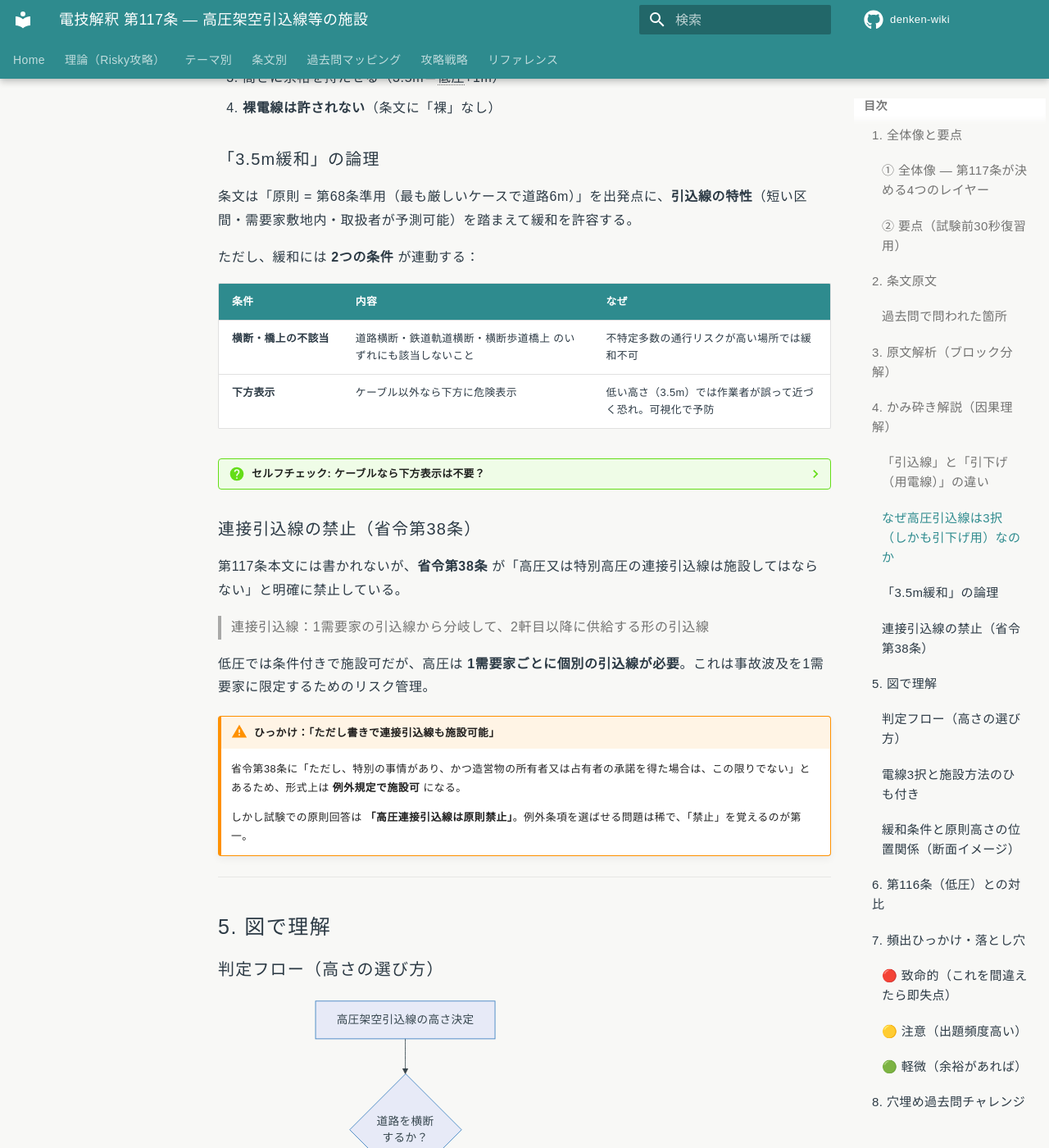
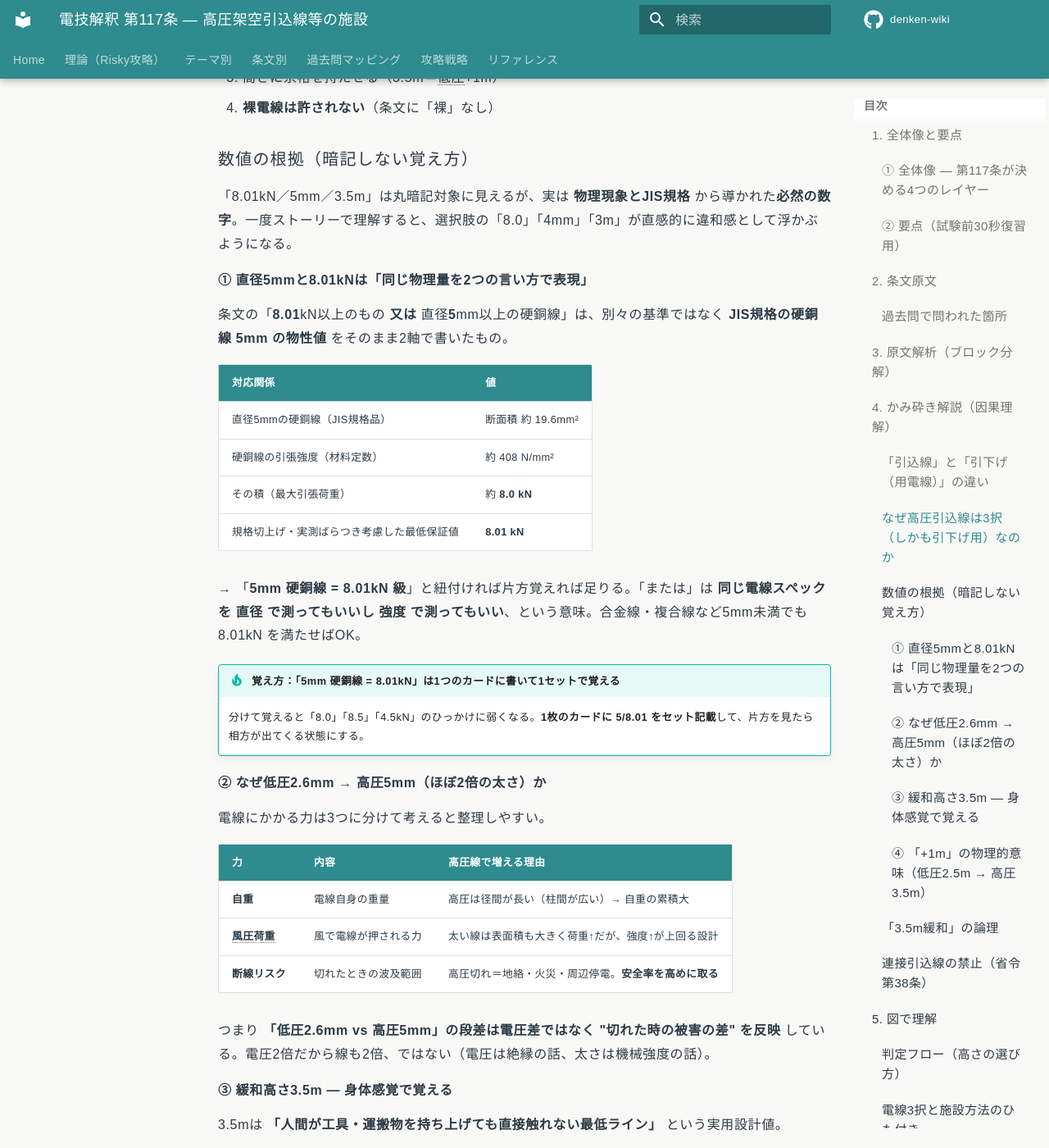
Before and after one commit to kfurufuru/denken-wiki, an MkDocs documentation site: the page built from docs/articles/kaishaku/117.md, in a window 1280 px wide and 1400 px high, scrolled down 7756 px. Shown: the whole window at 82% size. Built offline with MkDocs 1.6.1 and Material for MkDocs 9.7.7, drawn with Linux system fonts in a browser that asks for light colours; comment, search, counter and statistics services are not loaded; some of the changed text lies outside the part shown.

Commit message:
update(kaishaku/117): v1.2 — 数値の根拠（暗記しない覚え方）セクション追加
5mm/8.01kN/3.5m/+1m の4数値を物理現象・JIS規格・身体感覚・接近放電の
安全距離にひも付け、丸暗記を回避。
- 5mm硬銅線=8.01kN は同じ物性値の2軸表現として1セット化
- 3.5m は身体感覚（工具を持ち上げても届かない高さ）＋第68条歩道橋上と整合
- +1m は接近放電の安全距離由来
- 「5mm硬銅線を3.5m高さに張る」の1本ストーリーで4数値を束ねる

```diff
--- a/docs/articles/kaishaku/117.md
+++ b/docs/articles/kaishaku/117.md
@@ -250,6 +250,73 @@
 2. 引込専用の電線設計（引下げ用高圧絶縁電線 = 屋側引下げの曲げ・支持に最適化）
 3. 高さに余裕を持たせる（3.5m＝低圧+1m）
 4. **裸電線は許されない**（条文に「裸」なし）
+
+### 数値の根拠（暗記しない覚え方）
+
+「8.01kN／5mm／3.5m」は丸暗記対象に見えるが、実は **物理現象とJIS規格** から導かれた**必然の数字**。一度ストーリーで理解すると、選択肢の「8.0」「4mm」「3m」が直感的に違和感として浮かぶようになる。
+
+#### ① 直径5mmと8.01kNは「同じ物理量を2つの言い方で表現」
+
+条文の「**8.01**kN以上のもの **又は** 直径**5**mm以上の硬銅線」は、別々の基準ではなく **JIS規格の硬銅線 5mm の物性値** をそのまま2軸で書いたもの。
+
+| 対応関係 | 値 |
+|---|---|
+| 直径5mmの硬銅線（JIS規格品） | 断面積 約 19.6mm² |
+| 硬銅線の引張強度（材料定数） | 約 408 N/mm² |
+| その積（最大引張荷重） | 約 **8.0 kN** |
+| 規格切上げ・実測ばらつき考慮した最低保証値 | **8.01 kN** |
+
+→ 「**5mm 硬銅線 = 8.01kN 級**」と紐付ければ片方覚えれば足りる。「または」は **同じ電線スペックを **直径** で測ってもいいし **強度** で測ってもいい**、という意味。合金線・複合線など5mm未満でも 8.01kN を満たせばOK。
+
+!!! tip "覚え方：「5mm 硬銅線 = 8.01kN」は1つのカードに書いて1セットで覚える"
+    分けて覚えると「8.0」「8.5」「4.5kN」のひっかけに弱くなる。**1枚のカードに 5/8.01 をセット記載**して、片方を見たら相方が出てくる状態にする。
+
+#### ② なぜ低圧2.6mm → 高圧5mm（ほぼ2倍の太さ）か
+
+電線にかかる力は3つに分けて考えると整理しやすい。
+
+| 力 | 内容 | 高圧線で増える理由 |
+|---|---|---|
+| **自重** | 電線自身の重量 | 高圧は径間が長い（柱間が広い）→ 自重の累積大 |
+| **風圧荷重** | 風で電線が押される力 | 太い線は表面積も大きく荷重↑だが、強度↑が上回る設計 |
+| **断線リスク** | 切れたときの波及範囲 | 高圧切れ＝地絡・火災・周辺停電。**安全率を高めに取る** |
+
+つまり **「低圧2.6mm vs 高圧5mm」の段差は電圧差ではなく "切れた時の被害の差" を反映** している。電圧2倍だから線も2倍、ではない（電圧は絶縁の話、太さは機械強度の話）。
+
+#### ③ 緩和高さ3.5m — 身体感覚で覚える
+
+3.5mは **「人間が工具・運搬物を持ち上げても直接触れない最低ライン」** という実用設計値。
+
+| 高さの目安 | 状況 |
+|---|---|
+| 〜1.7m | 一般成人の身長 |
+| 〜2.0m | 手を伸ばして届く |
+| 〜2.5m | **低圧緩和**（人だけ通る場所）— 触らなければ安全 |
+| 〜3.0m | 梯子・棒・運搬物を頭上に持ち上げる |
+| **3.5m** | **高圧緩和**— 工具を持ち上げても **直接接触はしない** |
+
+しかも 3.5m は条文間で**意図的に揃えられている数字**。
+
+- **第68条**「**横断歩道橋上**の架空電線」: 路面上 **3.5m**（歩道橋上で人が立っても触れない）
+- **第117条**「高圧架空引込線の緩和」: 地表上 **3.5m**（同じ思想）
+
+→ 「**3.5m＝歩道橋の上に人が立っても届かない高さ**」と紐付けると忘れない。
+
+#### ④ 「+1m」の物理的意味（低圧2.5m → 高圧3.5m）
+
+低圧と高圧の差「+1m」は、偶然の値ではなく **接近放電（アーク放電）の安全距離** に由来する。
+
+- 低圧（〜600V）: 触れなければ感電しない → **手の届かない 2.5m** で足りる
+- 高圧（600V超〜7,000V）: **空気の絶縁破壊で接触前に感電する** → 接近放電の安全距離 約1m を上乗せ
+
+空気の絶縁破壊電圧は **約3kV/mm**（標準条件下）= **1mで約3,000kV** の見当だが、湿度・尖端電極効果・サージ等を見込むと、**高圧（最大7kV）に対して安全マージン1m**が実用設計値。これが「**+1m**」の出どころ。
+
+→ 「**低圧2.5m + 接近放電1m = 高圧3.5m**」と式で覚えるのではなく、**「電圧が高いと近づくだけで危ない → だから1m余分に離す」** という物理イメージで記憶する。
+
+!!! tip "覚え方：4つの数字を1本のストーリーで束ねる"
+    「**5mmの硬銅線（=8.01kN）を、人が工具を持ち上げても届かない3.5mの高さ（=歩道橋上＋接近放電1mの余裕）に張る**」
+
+    これを音読すると、4つの数字（5・8.01・3.5・+1）がひとつの場面として頭に入る。**バラバラに暗記しない**のが核心。
 
 ### 「3.5m緩和」の論理
 
@@ -597,7 +664,8 @@ flowchart TD
 
 - **2026-05-05**: 新規作成（v1.0）。kijun/58.md v2.2 ゴールドスタンダードに準拠して14セクション完備。条文原文は denken-ou H28問7・R06上問6 の正解情報および電験3種対策-MACの法令引用と照合し、第1項各号（一〜四）と第2項（第111条第2〜5項準用）を確定。穴埋めキーワード4点（5／引下げ／3.5／下方）に `<mark>` を付与。
 - **2026-05-05**: v1.1。第4章冒頭に「引込線 vs 引下げ用電線」の用語整理ブロックを追加（横方向＝引込／縦方向＝引下げ のイメージ／2階層構造の図解）。H28問7・R06上問6で「引込用高圧絶縁電線」が誤答ひっかけになる文脈を明示化。
+- **2026-05-05**: v1.2。第4章に「数値の根拠（暗記しない覚え方）」サブセクション追加。4つの主要数値（**5**mm／**8.01**kN／**3.5**m／+1m）を物理現象・JIS規格・身体感覚・接近放電の安全距離 にひも付け、4数値を1本のストーリー（「5mm硬銅線を3.5m高さに張る」）に束ねる記憶モデルを提示。
 
 ---
 
-*最終確認: 2026-05-05 | ステータス: v1.1（引込 vs 引下げ 用語整理追加） | [バージョニング基準](../../reference/versioning.md)*
+*最終確認: 2026-05-05 | ステータス: v1.2（数値の根拠セクション追加） | [バージョニング基準](../../reference/versioning.md)*
```
